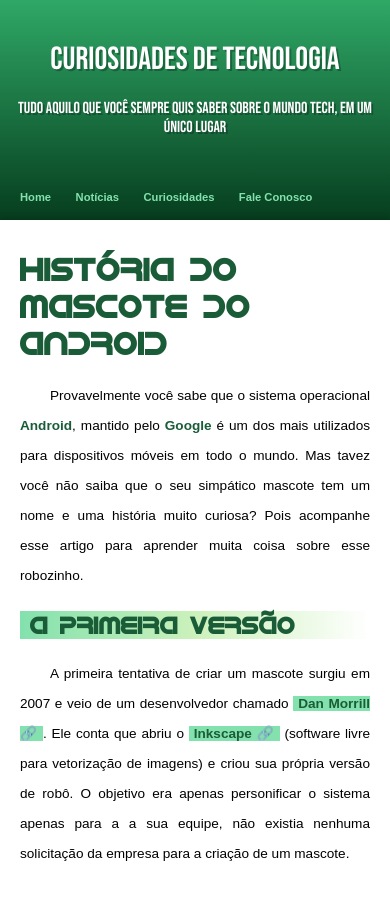
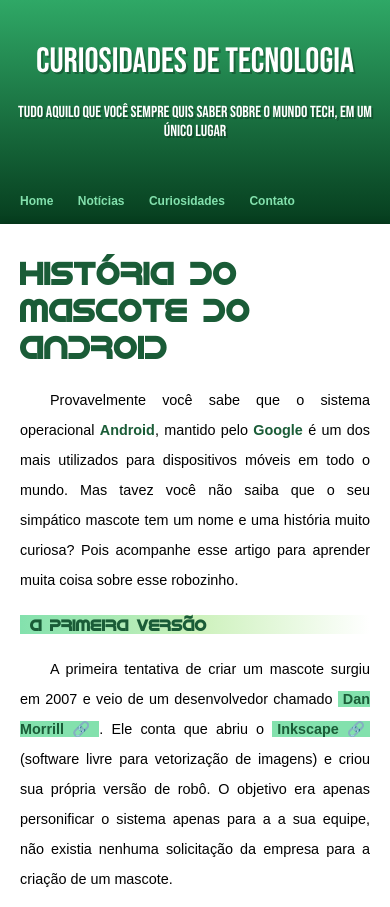
Before and after one commit to thiagoomatheus/projeto-android, a plain HTML site: page index.html in a window 390 px wide. Shown: the top 907 px of the page. Drawn offline with Linux system fonts and the light colour scheme.

Commit message:
Tam fontes tela pequena

```diff
--- a/estilo/estilo.css
+++ b/estilo/estilo.css
@@ -225,7 +225,7 @@
 
 @media (max-width:475px) {
     header h1 {
-        font-size: 2em;
+        font-size: 2.2em;
     }
 
     header h2 {
@@ -233,10 +233,18 @@
     }
 
     nav a {
-        font-size: 0.7em;
+        font-size: 0.75em;
+    }
+
+    main h1 {
+        font-size: 2em;
+    }
+
+    main h2 {
+        font-size: 1em;
     }
 
     main p {
-        font-size: 0.85em;
+        font-size: 0.9em;
     }
 }
--- a/index.html
+++ b/index.html
@@ -17,7 +17,7 @@
             <a href="">Home</a>
             <a href="">Notícias</a>
             <a href="">Curiosidades</a>
-            <a href="">Fale Conosco</a>
+            <a href="">Contato</a>
         </nav>
     </header>
     <main>
```
